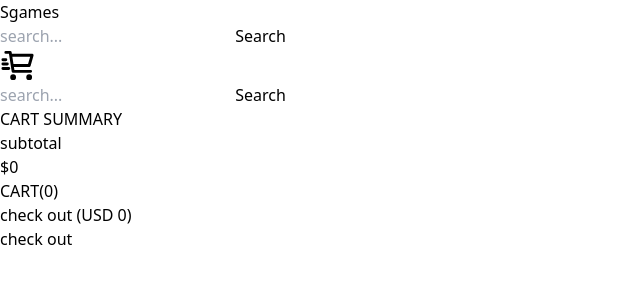
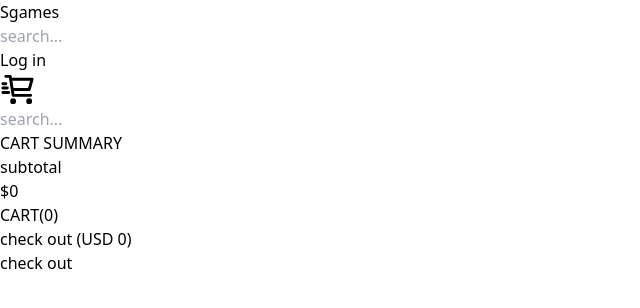
Before and after one commit to Shafiquedev256/Games-store, a React (Vite) app: page /cart in a window 1280 px wide. Shown: the top 308 px of the page, without its empty margins (0-640 px from the left). Built offline with nearby package versions, Linux system fonts and the light colour scheme.

Commit message:
added signin button to header

```diff
--- a/src/components/header.tsx
+++ b/src/components/header.tsx
@@ -1,17 +1,25 @@
 import {Link} from "react-router-dom"
+import {useNavigate} from "react-router-dom" ;
 import {SearchBar} from "./search"
 import cartImg from "../assets/cart-shopping-fast-svgrepo-com.svg"
 export const Header = ()=>{
-
+const navigate = useNavigate()
+  const isLogedin = false
+  const signIn = ()=>{
+    navigate("/user/signin")
+  }
   return(
     <>
     <div className=" relative sticky top-0 z-50 w-screen">
     <section className="flex flex-row items-center bg-white p-3 justify-between  shadow-sm z-10 w-[100%]">
     <Link to="/" className="font-bold text-purple-500 flex items-center"><span className="bg-purple-500 text-white font-extralight text-2xl w-fit h-fit px-1 rounded">S</span>games</Link>
-       <div className="hidden md:block">
+    <div className="hidden md:block">
       <SearchBar/>
+      </div>
+       <div className=" flex flex-row justify-between items-center md:w-36 w-28">
+    {!isLogedin&&(<button className="bg-blue-500 text-xs font-bold rounded text-white p-2 ml-2 shadow-md" onClick={signIn}>Log in</button> )}
+    <Link to="/cart"><img src={cartImg} /></Link>
     </div>
-    <Link to="/cart"><img src={cartImg} /></Link>
     </section>
     <div className="md:hidden">
       <SearchBar/>
--- a/src/components/search.tsx
+++ b/src/components/search.tsx
@@ -8,8 +8,8 @@ export const SearchBar = ()=>{
   const navigate = useNavigate()
   return(
     <>
-    <div className="shadow-md p-2 items-center flex flex-row md:shadow-purple-100 relative  bg-white ">
-    <input className="md:w-80  outline-none rounded bg-purple-100 placeholder-purple-600 md:bg-white p-2 w-screen" value={input} placeholder="search..." onChange={(e:any)=>setInput(e.target.value)}/> <button className="bg-purple-500 text-xs font-bold rounded text-white p-2 ml-2 shadow-md">Search</button>
+    <div className="shadow-md p-2 items-center flex flex-row relative md:shadow-blue-100 bg-white ">
+    <input className="md:w-80  outline-none rounded bg-blue-100 placeholder-blue-600 md:bg-white p-2 w-screen" value={input} placeholder="search..." onChange={(e:any)=>setInput(e.target.value)}/>
     { input!==""&&(
     <div className="w-[90%] absolute top-20 h-30 bg-gray-100 fixed rounded p-3 z-30">
     <ul>
--- a/src/pages/signUpPage.tsx
+++ b/src/pages/signUpPage.tsx
@@ -7,7 +7,7 @@ const SignUpPage = () => {
   return (
     <div className="min-h-screen flex items-center justify-center bg-gray-100">
       <div className="bg-white p-8 rounded shadow-md w-96">
-        <h2 className="text-4xl font-extrabold text-center mb-6 text-purple-700">Join Game Store</h2>
+        <h2 className="text-4xl font-extrabold text-center mb-6 text-blue-700">Join Game Store</h2>
         <form>
           <div className="mb-6">
             <label htmlFor="fullName" className="block text-sm font-semibold mb-2 text-gray-800">
@@ -51,7 +51,7 @@ const SignUpPage = () => {
           <button
             type="button"
             onClick={handleSignUp}
-            className="bg-purple-700 text-white w-full py-2 rounded hover:bg-purple-800 focus:outline-none"
+            className="bg-blue-700 text-white w-full py-2 rounded hover:bg-blue-800 focus:outline-none"
           >
             Sign Up
           </button>
```
